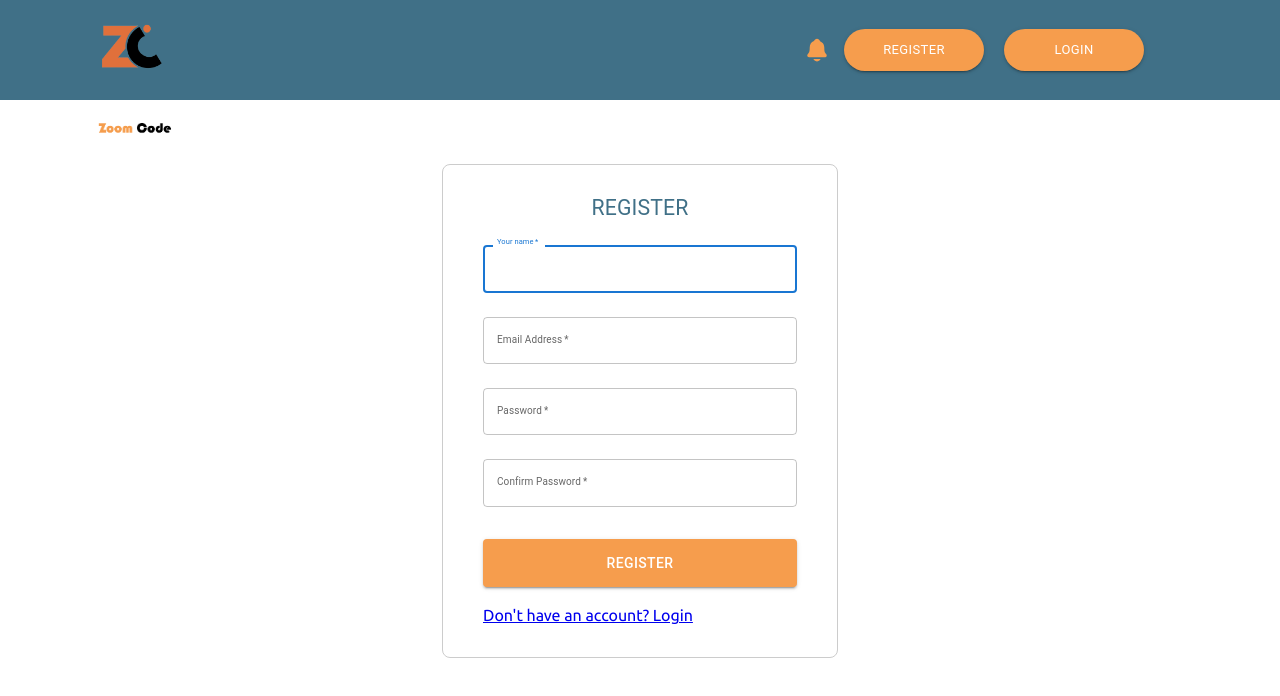
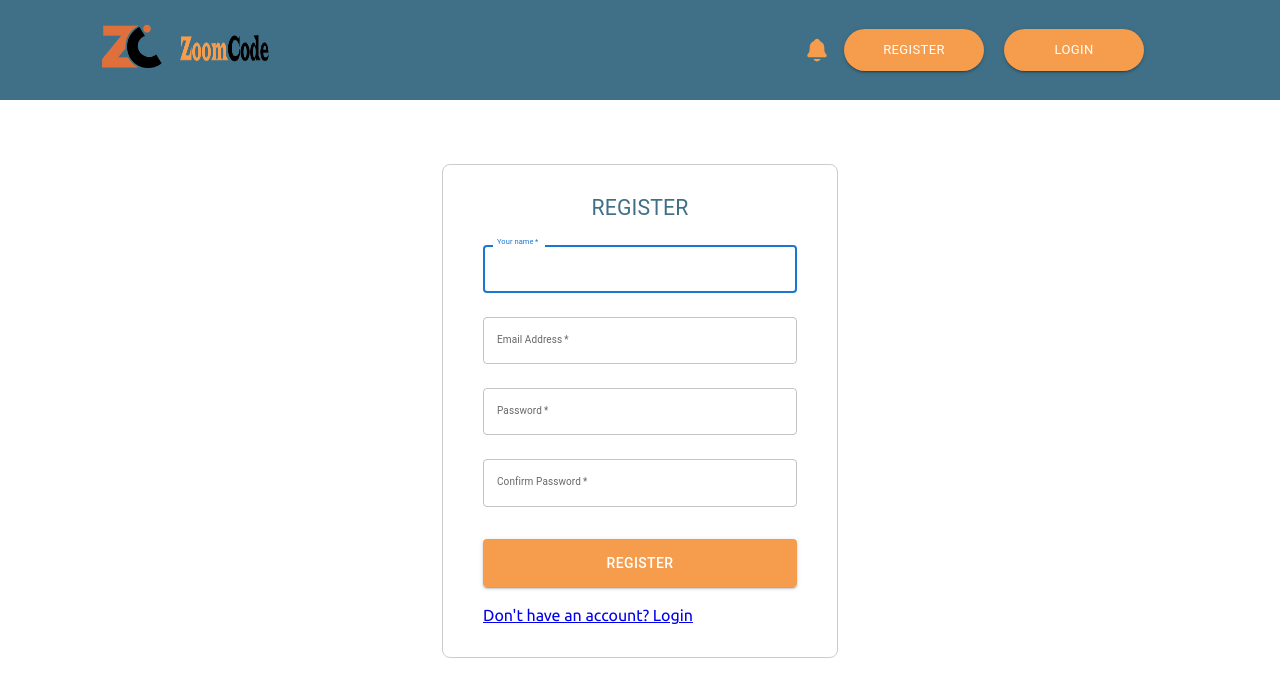
Before and after one commit to truonglamdev/CMU-CS445HIS_TEAM4_FRONTEND, a React (Vite) app: page /register in a window 1280 px wide. Shown: the top 696 px of the page. Built offline with nearby package versions, Linux system fonts and the light colour scheme.

Commit message:
logo commit

```diff
--- a/src/components/layout/Header/Header.jsx
+++ b/src/components/layout/Header/Header.jsx
@@ -2,7 +2,7 @@ import { IconButton } from '@mui/material';
 import Button from '@mui/material/Button';
 import classNames from 'classnames/bind';
 import { IoNotifications } from 'react-icons/io5';
-import { useNavigate } from 'react-router-dom';
+import { Link, useNavigate } from 'react-router-dom';
 import logo from '~/assets/images/logo.png';
 import styles from './Header.module.scss';
 import Cookies from 'universal-cookie';
@@ -11,20 +11,22 @@ const cookies = new Cookies();
 export default function Header() {
     const user = localStorage.getItem('user') ? JSON.parse(localStorage.getItem('user')) : {};
     const navigate = useNavigate();
+
     const handleLogout = () => {
         localStorage.removeItem('user');
         cookies.remove('accessToken');
         cookies.remove('refreshToken');
         navigate('/login');
     };
+
+
+
     return (
         <div className={cx('wrapper')}>
-            <div className={cx('logo')}>
-                <img src={logo}/>
-                <img src="src/assets/images/ZoomCode.png"/>
-            </div>
-
-
+            <Link to="/" className={cx('logo')} >
+                    <img src={logo} alt="Home"/>
+                    <img src="/src/assets/images/Logo1.png" alt="Home"></img>
+            </Link>
 
             <div className={cx('menu')}>
                 <IconButton color="primary" aria-label="add to shopping cart">
@@ -32,7 +34,7 @@ export default function Header() {
                         <IoNotifications />
                     </div>
                 </IconButton>
-                {user && user?.isVerified ? (
+                {user && user.isVerified ? (
                     <>
                         <Button
                             variant="contained"
--- a/src/components/layout/Header/Header.module.scss
+++ b/src/components/layout/Header/Header.module.scss
@@ -10,11 +10,16 @@
 .logo {
     width: 90px;
     height: 90px;
-
+    display: flex;
+    justify-content: space-between;
     img {
         width: 100%;
         background-color: transparent;
     }
+}
+
+.brand-logo{
+    font-size: 200px;
 }
 
 .menu {
@@ -58,3 +63,6 @@
     white-space: nowrap;
     text-overflow: ellipsis;
 }
+.myMenu{
+
+}
--- a/src/pages/Auth/Register/Register.jsx
+++ b/src/pages/Auth/Register/Register.jsx
@@ -161,7 +161,7 @@ function Register() {
                             </Button>
                             <Grid container>
                                 <Grid item xs>
-                                    <Link to="/login" variant="body2" sx={{ fontSize: '12px', color: '#407087' }}>
+                                    <Link to="/login" variant="body2" sx={{ fontSize: '11px', color: '#407087' }}>
                                         {"Don't have an account? Login"}
                                     </Link>
                                 </Grid>
```
Also changed, not shown: src/assets/images/Logo1.png (added).
